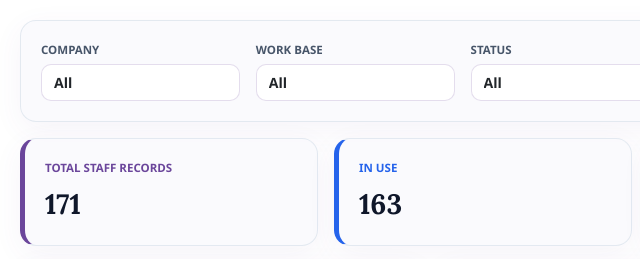
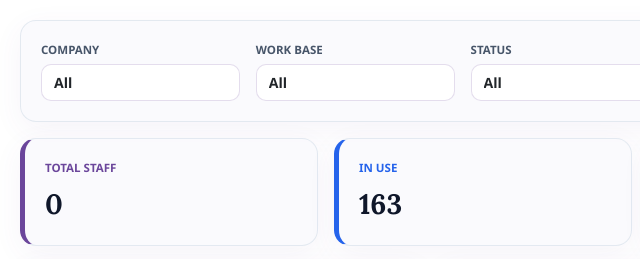
Before and after one commit to hajaru-hub/Test1, a plain HTML site: page index.html in a window 1280 px wide. Shown: the top 259 px of the page, 0-640 px from the left. Drawn offline with nearby package versions, Linux system fonts and the light colour scheme.

Commit message:
Update KPI title and improve staff count logic

```diff
--- a/index.html
+++ b/index.html
@@ -140,7 +140,7 @@
     <div class="row g-3 mb-3">
       <div class="col-md-3">
         <div class="dashboard-card border-accent-purple">
-          <div class="kpi-title" style="color: #6b469b;">Total Staff Records</div>
+          <div class="kpi-title" style="color: #6b469b;">Total Staff</div>
           <div class="kpi-value" id="kpi-total">0</div>
         </div>
       </div>
@@ -241,7 +241,6 @@
       const dateStr = parseFieldValue(rawDateVal);
       if (dateStr === "N/A") return null;
 
-      // Supports DD/MM/YYYY or DD-MM-YYYY strings if present
       const dmyMatch = dateStr.match(/^(\d{1,2})[\/\-](\d{1,2})[\/\-](\d{4})$/);
       if (dmyMatch) {
         const parsed = new Date(Number(dmyMatch[3]), Number(dmyMatch[2]) - 1, Number(dmyMatch[1]));
@@ -274,11 +273,12 @@
 
         rawListItems = items
           .map(item => {
-            const rawDate = item.DatePurchase || item.DATE_x0020_PURCHASE || item['DATE PURCHASE'] || item.Date_x0020_Purchase || item.PurchaseDate;
+            const rawDate = item.DatePurchase || item.DATEPURCHASE || item.DATE_x0020_PURCHASE || item['DATE PURCHASE'] || item.Date_x0020_Purchase || item.PurchaseDate;
             const parsedDate = parsePurchaseDate(rawDate);
 
             return {
               ID: item.ID || item.No || item.Id,
+              StaffID: parseFieldValue(item.StaffID || item.STAFFID || item.STAFF_x0020_ID || item['STAFF ID'] || item.Staff_x0020_ID || item.EmployeeID),
               Status: parseFieldValue(item.Status || item.STATUS),
               Company: parseFieldValue(item.Company || item.COMPANY),
               Name: parseFieldValue(item.Name || item.NAME || item.Title),
@@ -408,7 +408,14 @@
     }
 
     function updateKPIs(items) {
-      document.getElementById("kpi-total").innerText   = items.length;
+      const ignoredStaffValues = ["N/A", "NA", "-", "NONE", "SPARE", "IN STOCK", "STOCK", "UNKNOWN", "TBD", "0"];
+      const uniqueStaffIds = new Set(
+        items
+          .map(i => i.StaffID.trim().toUpperCase())
+          .filter(id => id && !ignoredStaffValues.includes(id))
+      );
+
+      document.getElementById("kpi-total").innerText   = uniqueStaffIds.size;
       document.getElementById("kpi-inuse").innerText   = items.filter(i => i.Status.toLowerCase() === "in use").length;
       document.getElementById("kpi-instock").innerText = items.filter(i => ["in stock", "available"].includes(i.Status.toLowerCase())).length;
       document.getElementById("kpi-repair").innerText  = items.filter(i => i.Status.toLowerCase() === "repair").length;
```
